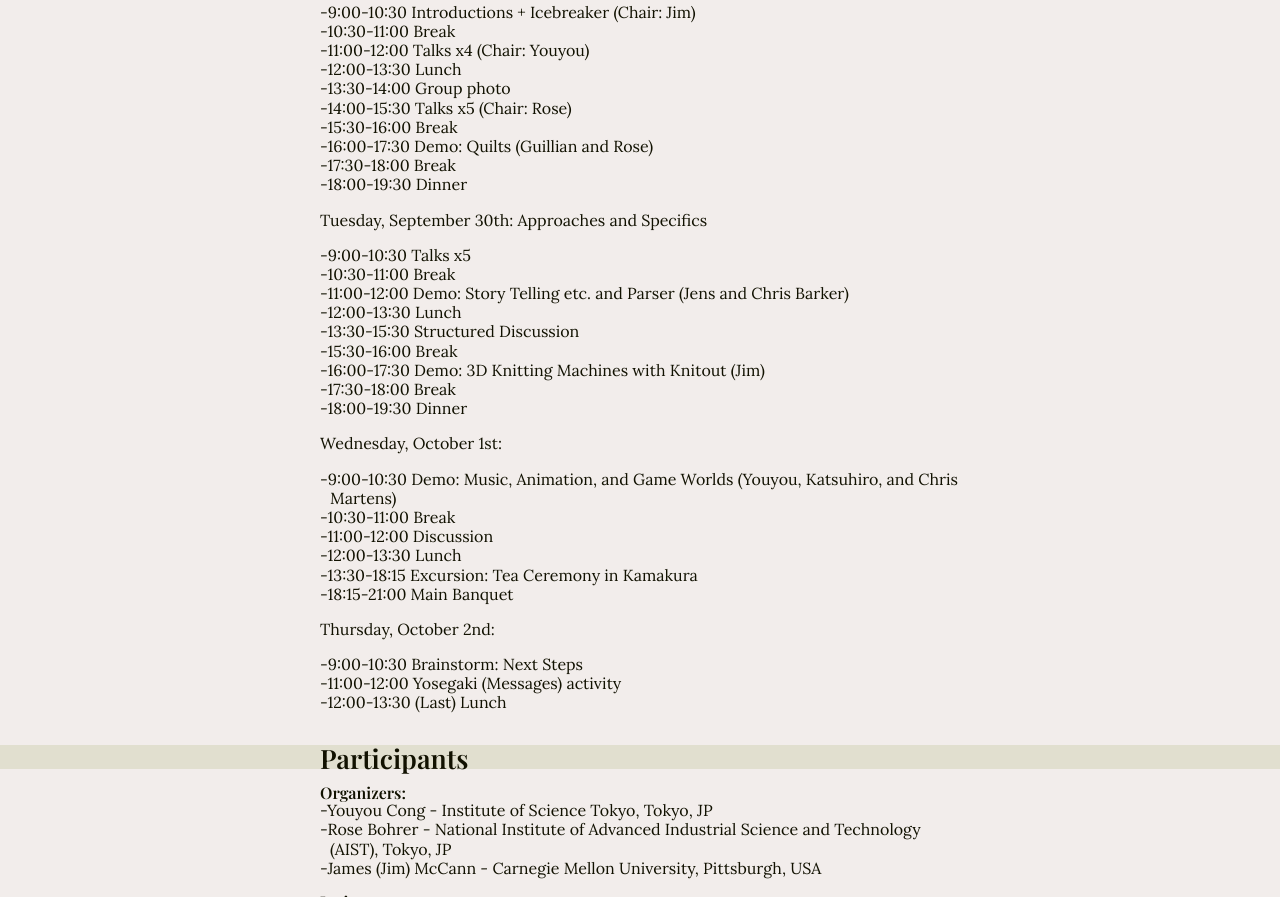
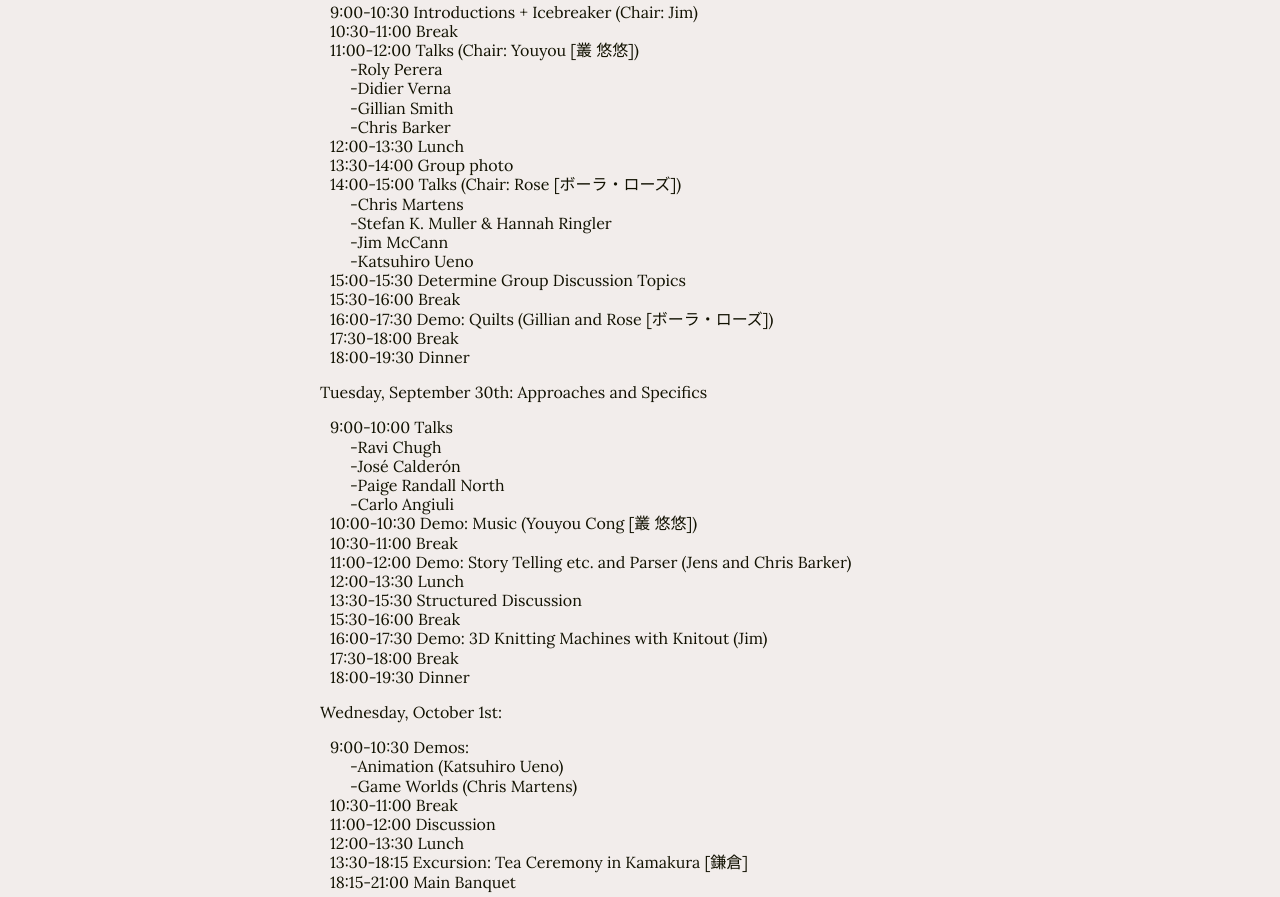
Before and after one commit to shonan233/shonan233.github.io, a plain HTML site: page index.html in a window 1280 px wide. Shown: the part 870-1767 px from the top of the page. Drawn offline with nearby package versions, Linux system fonts and the light colour scheme; a web font is replaced by a local one.

Commit message:
more detail

```diff
--- a/index.html
+++ b/index.html
@@ -74,19 +74,42 @@ We will address the following three research questions:
     <ul>
         <li>9:00-10:30 Introductions + Icebreaker (Chair: Jim)</li>
         <li>10:30-11:00 Break</li>
-        <li>11:00-12:00 Talks x4 (Chair: Youyou)</li>
+        <li>11:00-12:00 Talks (Chair: Youyou [叢 悠悠])
+		<ul>
+			<li>Roly Perera</li>
+			<li>Didier Verna</li>
+			<li>Gillian Smith</li>
+			<li>Chris Barker</li>
+		</ul>
+		</li>
         <li>12:00-13:30 Lunch</li>
         <li>13:30-14:00 Group photo</li>
-        <li>14:00-15:30 Talks x5 (Chair: Rose)</li>
+		<li>14:00-15:00 Talks (Chair: Rose [ボーラ・ローズ])
+		<ul>
+			<li>Chris Martens</li>
+			<li>Stefan K. Muller &amp; Hannah Ringler</li>
+			<li>Jim McCann</li>
+			<li>Katsuhiro Ueno</li>
+		</ul>
+		</li>
+        <li>15:00-15:30 Determine Group Discussion Topics</li>
         <li>15:30-16:00 Break</li>
-        <li>16:00-17:30 Demo: Quilts (Guillian and Rose) </li>
+        <li>16:00-17:30 Demo: Quilts (Gillian and Rose [ボーラ・ローズ]) </li>
         <li>17:30-18:00 Break</li>
         <li>18:00-19:30 Dinner</li>
     </ul>
 </p>
 <p>Tuesday, September 30th: Approaches and Specifics
     <ul>
-        <li>9:00-10:30 Talks x5</li>
+        <li>9:00-10:00 Talks
+		<ul>
+			<li>Ravi Chugh</li>
+			<li>Jos&eacute; Calder&oacute;n</li>
+			<li>Paige Randall North</li>
+			<li>Carlo Angiuli</li>
+		</ul>
+		</li>
+		<li>10:00-10:30 Demo: Music (Youyou Cong [叢 悠悠])</li>
         <li>10:30-11:00 Break</li>
         <li>11:00-12:00 Demo: Story Telling etc. and Parser (Jens and Chris Barker) </li>
         <li>12:00-13:30 Lunch</li>
@@ -100,11 +123,14 @@ We will address the following three research questions:
 </p>
 <p>Wednesday, October 1st:
     <ul>
-        <li>9:00-10:30 Demo: Music, Animation, and Game Worlds (Youyou, Katsuhiro, and Chris Martens)</li>
+        <li>9:00-10:30 Demos:<ul>
+		<li>Animation (Katsuhiro Ueno)</li>
+		<li>Game Worlds (Chris Martens)</li>
+		</ul></li>
         <li>10:30-11:00 Break</li>
         <li>11:00-12:00 Discussion</li>
         <li>12:00-13:30 Lunch</li>
-        <li>13:30-18:15 Excursion: Tea Ceremony in Kamakura</li>
+        <li>13:30-18:15 Excursion: Tea Ceremony in Kamakura [鎌倉]</li>
         <li>18:15-21:00 Main Banquet</li>
     </ul>
 </p>
@@ -125,8 +151,8 @@ We will address the following three research questions:
 <p>
 <h3>Organizers:</h3>
 <ul>
-<li>Youyou Cong - Institute of Science Tokyo, Tokyo, JP</li>
-<li>Rose Bohrer - National Institute of Advanced Industrial Science and Technology (AIST), Tokyo, JP</li>
+<li>Youyou Cong [叢 悠悠] - Institute of Science Tokyo, Tokyo, JP</li>
+<li>Rose Bohrer [ボーラ・ローズ] - National Institute of Advanced Industrial Science and Technology (AIST), Tokyo, JP</li>
 <li>James (Jim) McCann - Carnegie Mellon University, Pittsburgh, USA</li>
 </ul>
 </p>
--- a/main.css
+++ b/main.css
@@ -144,8 +144,12 @@ ul {
 	padding: 0 0 0 10px;
 }
 
-li::before {
+li li::before {
 	content:'-';
 	width:10px;
 	margin: 0 0 0 -10px;
 }
+
+li li {
+	margin: 0 0 0 20px;
+}
```
